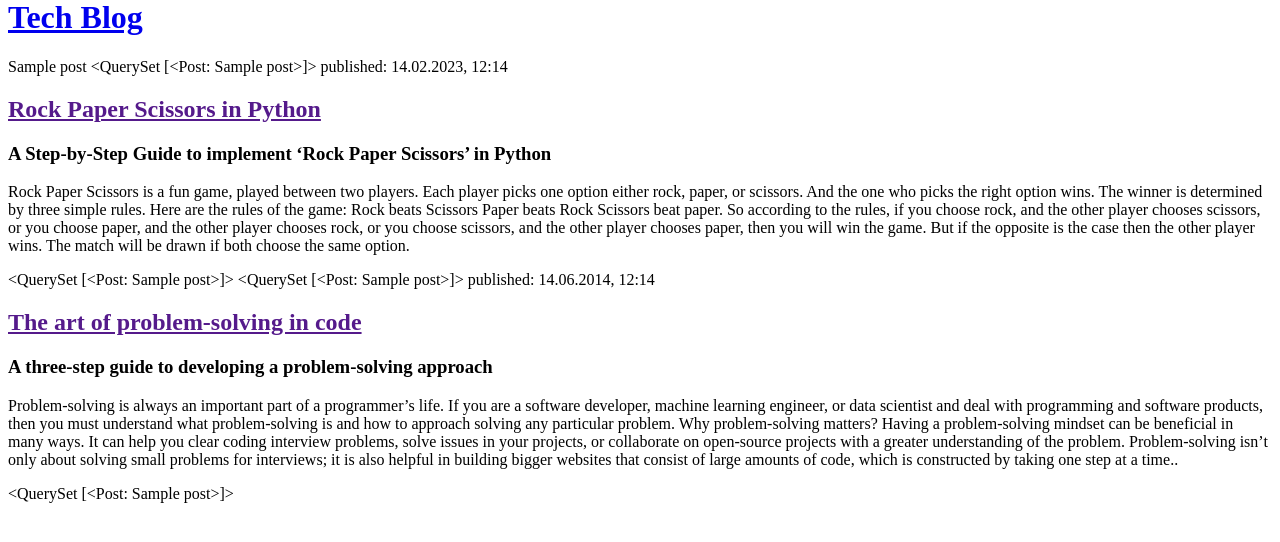
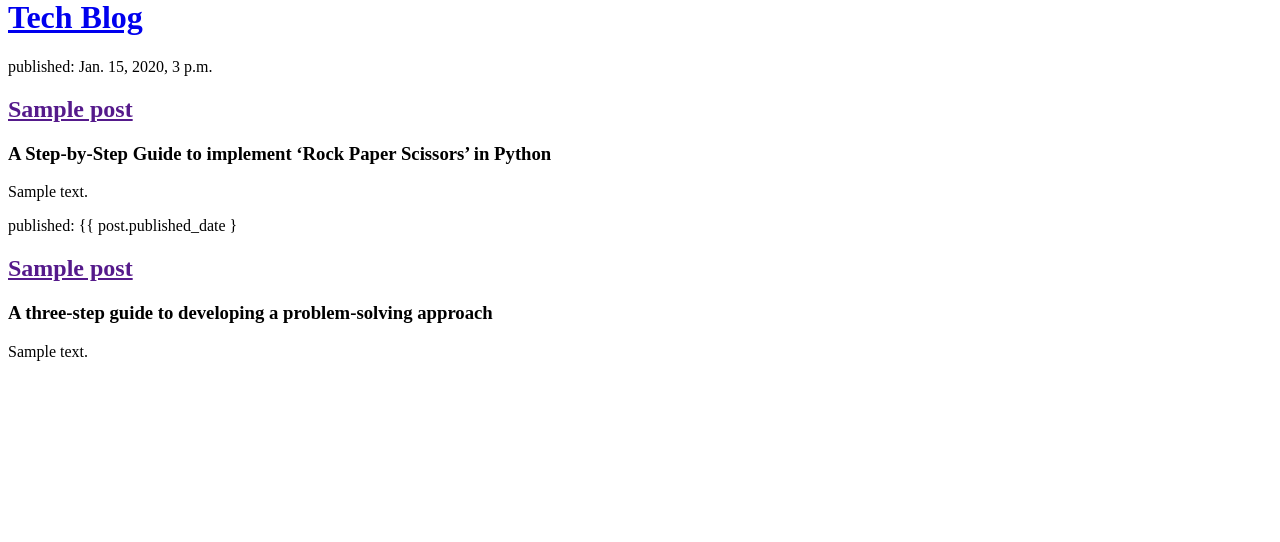
Before and after one commit to salmanakhtar57/django-blog, a Django app: page / in a window 1280 px wide. Shown: the part 22-564 px from the top of the page. Run offline with Django 4.2, Linux system fonts and the light colour scheme; tables that the repository leaves empty hold one stand-in row (values such as "Sample post").

Commit message:
change the html file with post methods of Python django

```diff
--- a/blog/templates/blog/post_list.html
+++ b/blog/templates/blog/post_list.html
@@ -7,50 +7,25 @@
         <header>
             <h1><a href="/">Tech Blog</a></h1>
         </header>
+
         {% for post in posts %}
-            {{ post }}
+        <article>
+            <time>published: {{ post.published_date }}</time>
+            <h2><a href="">{{ post.title }}</a></h2>
+            <h3>A Step-by-Step Guide to implement ‘Rock Paper Scissors’ in Python</h3>
+            <p> {{ post.text|linebreaksbr }} </p>
+        </article>
         {% endfor %}
 
-        {{ posts }}
-            <time>published: 14.02.2023, 12:14</time>
-            <h2><a href="">Rock Paper Scissors in Python</a></h2>
-            <h3>A Step-by-Step Guide to implement ‘Rock Paper Scissors’ in Python</h3>
-            <p>Rock Paper Scissors is a fun game, played between two players. Each player picks
-                one option either rock, paper, or scissors. And the one who picks the right
-                option wins. The winner is determined by three simple rules.
 
-                Here are the rules of the game:
+        {% for post in posts %}
+        <article>
+            <time>published: {{ post.published_date }</time>
+            <h2><a href="">{{ post.title }}</a></h2>
+            <h3>A three-step guide to developing a problem-solving approach </h3>
+            <p> {{ post.text|linebreaksbr }} </p>
+        </article>
+        {% endfor %}
 
-                Rock beats Scissors
-                Paper beats Rock
-                Scissors beat paper.
-
-                So according to the rules, if you choose rock, and the other player chooses
-                scissors, or you choose paper, and the other player chooses rock, or you choose
-                scissors, and the other player chooses paper, then you will win the game.
-
-                But if the opposite is the case then the other player wins. The match will be
-                drawn if both choose the same option.
-            </p>
-        {{ posts }}
-
-        {{ posts }}
-            <time>published: 14.06.2014, 12:14</time>
-            <h2><a href="">The art of problem-solving in code</a></h2>
-            <h3>A three-step guide to developing a problem-solving approach </h3>
-            <p>Problem-solving is always an important part of a programmer’s life. If you are a
-                software developer, machine learning engineer, or data scientist and deal with
-                programming and software products, then you must understand what
-                problem-solving is and how to approach solving any particular problem.
-
-                Why problem-solving matters?
-                Having a problem-solving mindset can be beneficial in many ways. It can help you
-                clear coding interview problems, solve issues in your projects, or collaborate on
-                open-source projects with a greater understanding of the problem.
-
-                Problem-solving isn’t only about solving small problems for interviews; it is
-                also helpful in building bigger websites that consist of large amounts of code,
-                which is constructed by taking one step at a time..</p>
-        {{ posts }}
     </body>
 </html>
```
